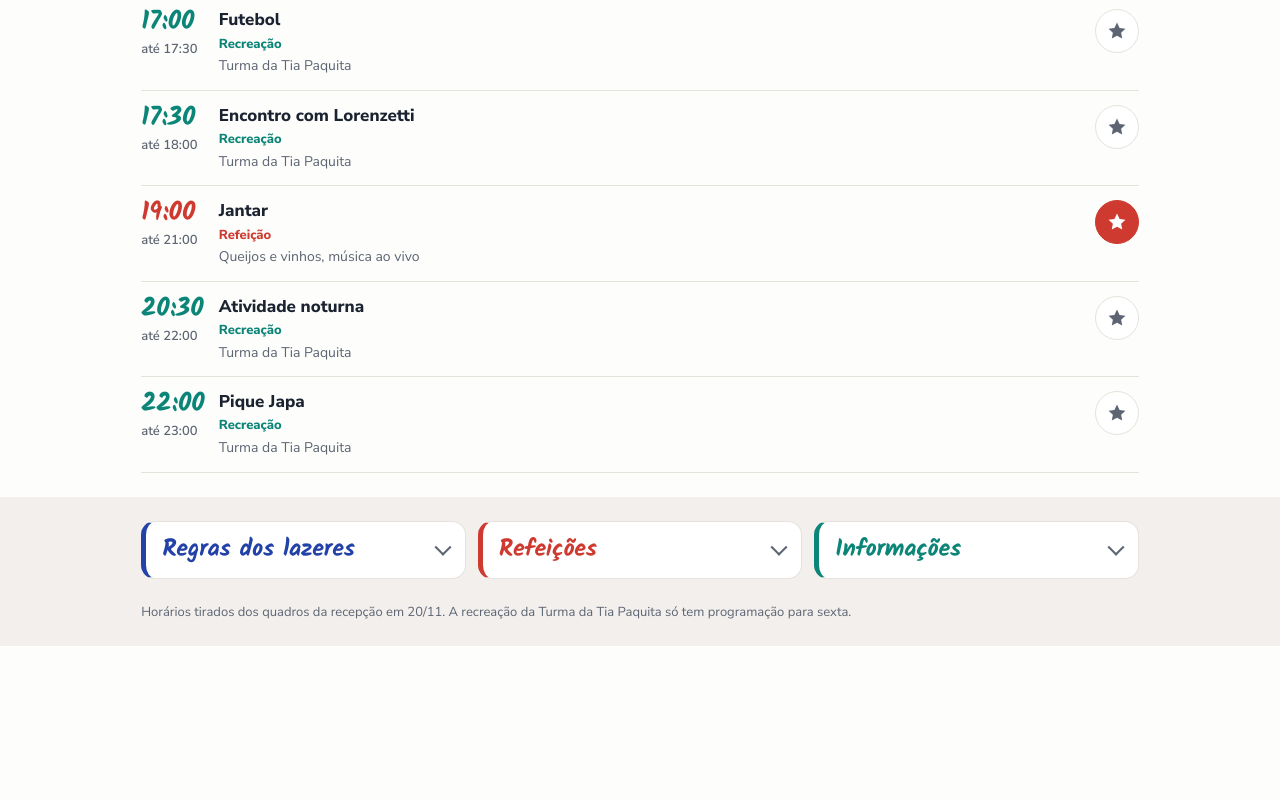
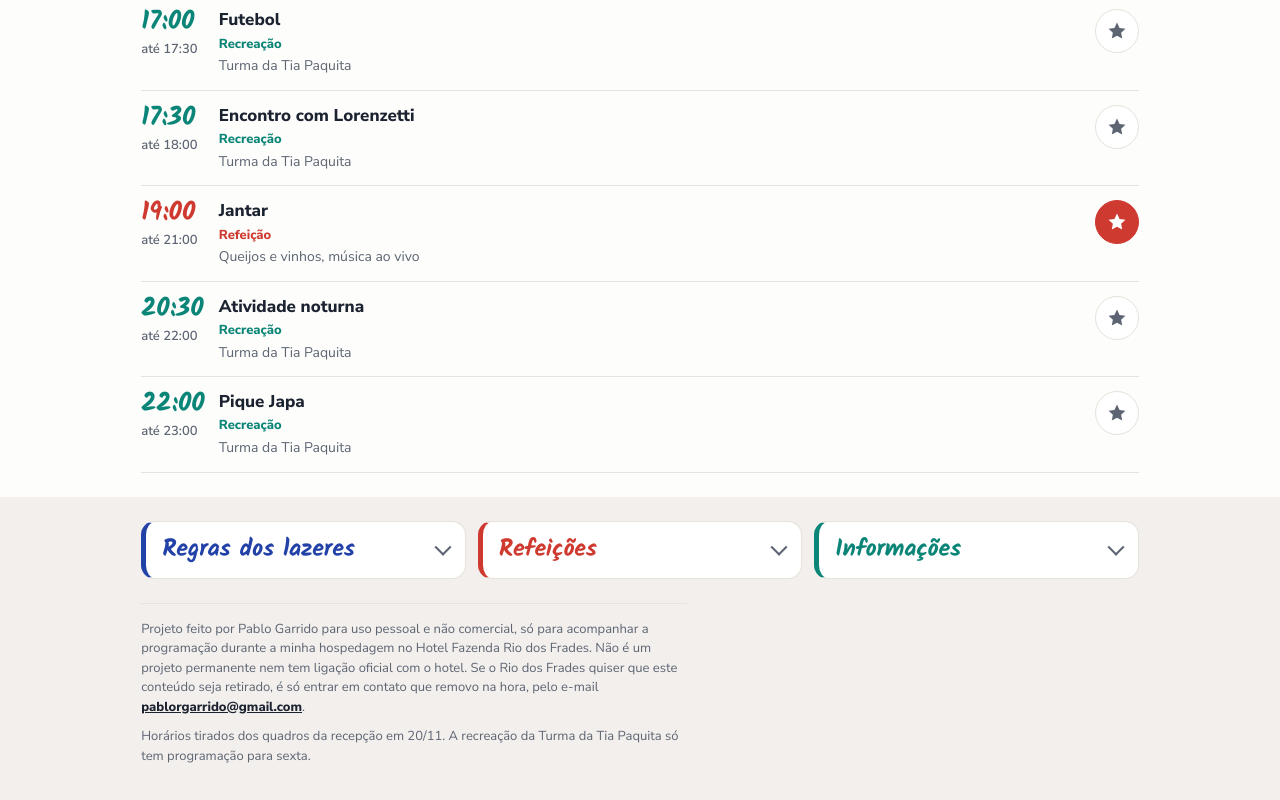
Before and after one commit to pablorgarrido/pousada-rio-dos-frades, a plain HTML site: page index.html in a window 1280 px wide. Shown: the part 1705-2505 px from the top of the page. Before the commit the page ends 2351 px from the top, so only its background shows below. Drawn offline with Linux system fonts and the light colour scheme.

Commit message:
Aviso de uso pessoal e contato no rodapé
Co-Authored-By: Claude Opus 5.5 <noreply@anthropic.com>
Claude-Session: https://claude.ai/code/session_01AX9ehD3AwpgRYKV6FUdi9o

```diff
--- a/index.html
+++ b/index.html
@@ -96,6 +96,9 @@ button:focus-visible,input:focus-visible{outline:3px solid var(--blue);outline-o
 .wifi code{font:700 19px ui-monospace,Menlo,monospace;background:var(--line);padding:6px 10px;border-radius:8px}
 .wifi button{font:700 15px "Nunito Sans",sans-serif;min-height:44px;padding:0 16px;border-radius:999px;border:1.5px solid var(--ink);background:transparent;color:var(--ink);cursor:pointer}
 .foot{color:var(--soft);font-size:13px;padding-bottom:max(24px,env(safe-area-inset-bottom,0px))}
+.foot p{margin:0 0 10px;max-width:70ch}
+.legal{border-top:1px solid var(--line);padding-top:16px}
+.foot a{color:var(--ink);font-weight:700;overflow-wrap:anywhere}
 .infobg{background:color-mix(in srgb,var(--wood) 7%,var(--bg));margin-top:24px}
 @media(max-width:860px){.info{grid-template-columns:minmax(0,1fr)}}
 @media(max-width:640px){
@@ -155,7 +158,10 @@ header p{display:none}
 <p class="empty">Só nas áreas comuns, não pega nos quartos.</p>
 </div></details>
 </div>
-<div class="wrap foot">Horários tirados dos quadros da recepção em 20/11. A recreação da Turma da Tia Paquita só tem programação para sexta.</div>
+<div class="wrap foot">
+<p class="legal">Projeto feito por Pablo Garrido para uso pessoal e não comercial, só para acompanhar a programação durante a minha hospedagem no Hotel Fazenda Rio dos Frades. Não é um projeto permanente nem tem ligação oficial com o hotel. Se o Rio dos Frades quiser que este conteúdo seja retirado, é só entrar em contato que removo na hora, pelo e-mail <a href="mailto:pablorgarrido@gmail.com">pablorgarrido@gmail.com</a>.</p>
+<p>Horários tirados dos quadros da recepção em 20/11. A recreação da Turma da Tia Paquita só tem programação para sexta.</p>
+</div>
 </div>
 
 <script>
```
